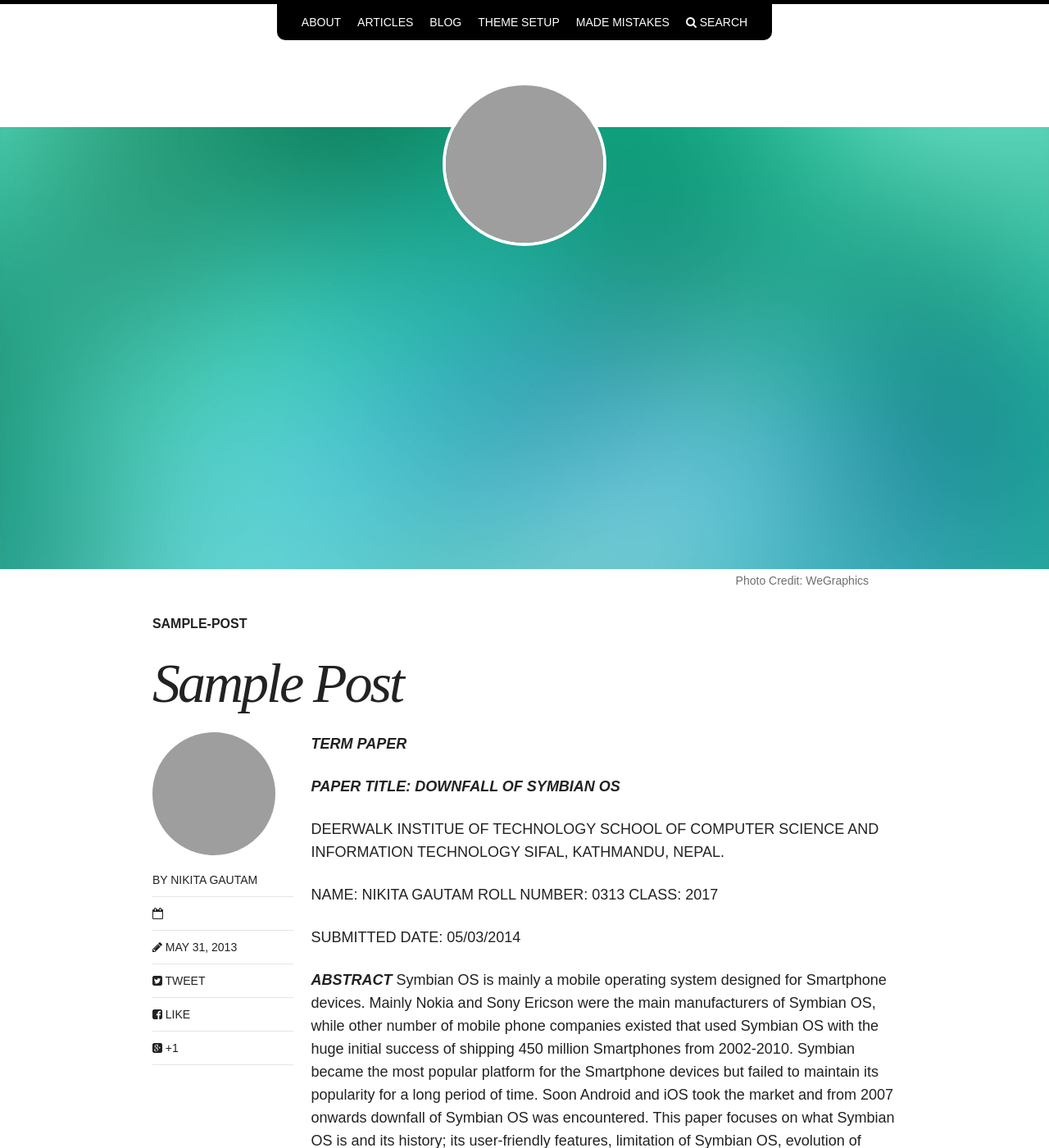
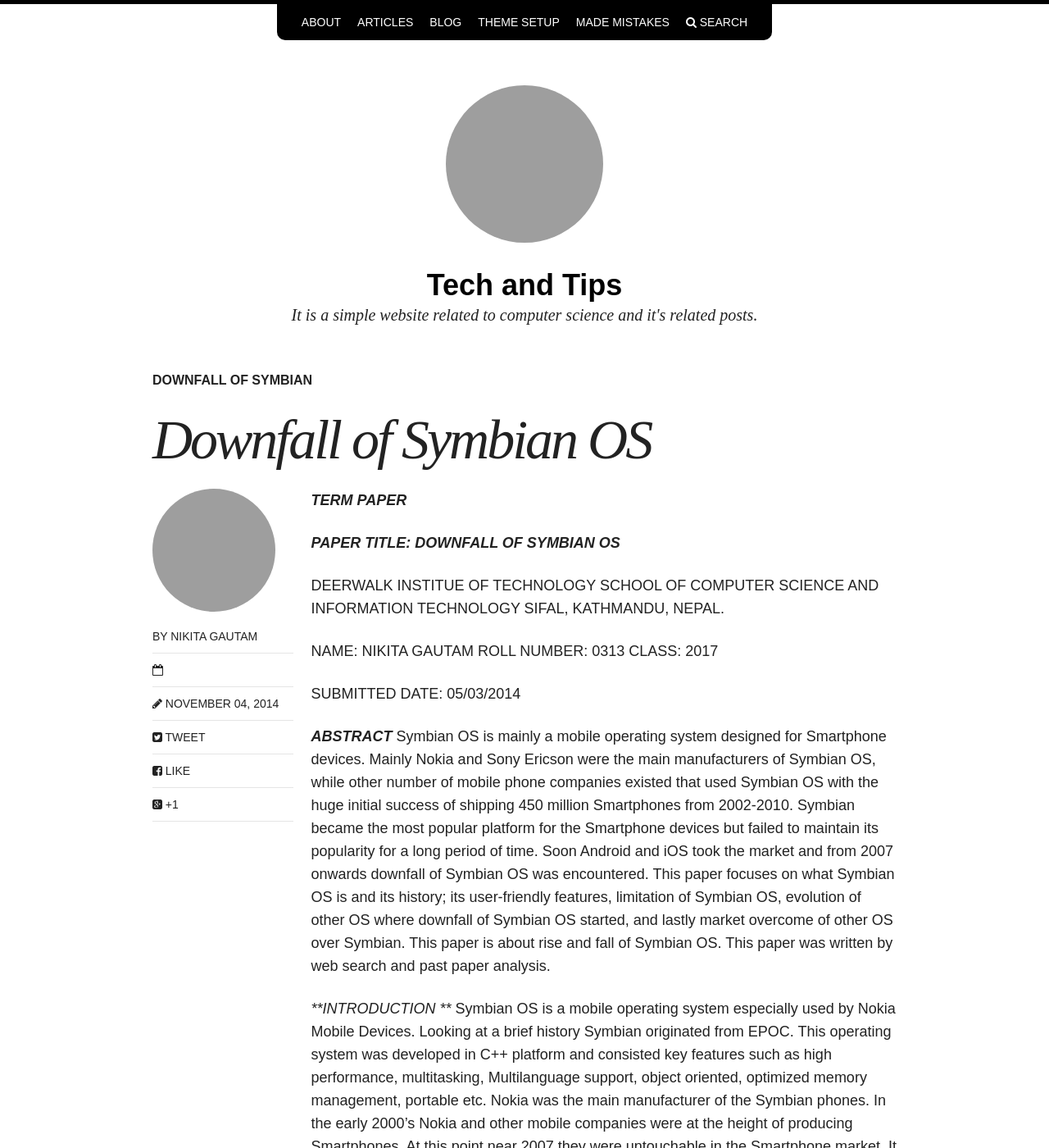
Before and after one commit to NikitaGautam/NikitaGautam.github.io, a Jekyll site: the page built from blog/2014-11-04_Symbian_OS.md, in a window 1280 px wide and 1400 px high. Shown: the whole window at 82% size. Built offline with Jekyll 4.4.1, drawn with Linux system fonts in a browser that asks for light colours; nearby versions of some CDN libraries; grey boxes are pictures that could not be loaded.

Commit message:
Update 2014-11-04_Symbian_OS.md

```diff
--- a/blog/2014-11-04_Symbian_OS.md
+++ b/blog/2014-11-04_Symbian_OS.md
@@ -1,12 +1,12 @@
 ---
 layout: post
-title: Sample Post
+title: Downfall of Symbian OS
 excerpt: "Just about everything you'll need to style in the theme: headings, paragraphs, blockquotes, tables, code blocks, and more."
-modified: 2013-05-31
-categories: articles
-tags: [sample-post]
+modified: 2014-11-04
+categories: blog
+tags: [Downfall of Symbian]
 image:
-  feature: so-simple-sample-image-1.jpg
+  feature:
   credit: WeGraphics
   creditlink: http://wegraphics.net/downloads/free-ultimate-blurred-background-pack/
 comments: true
```
